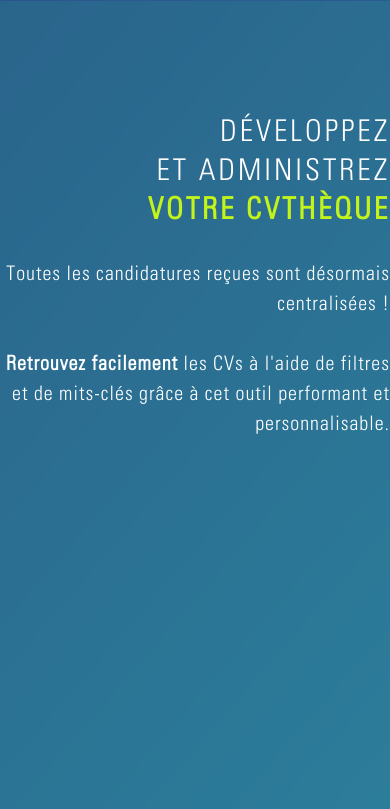
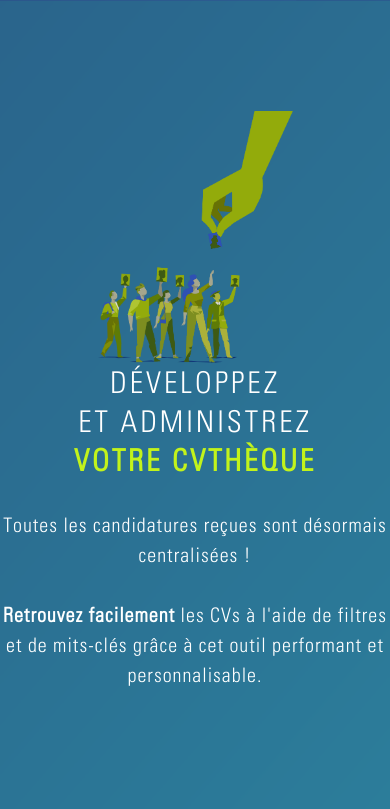
Before and after one commit to PierreSchuvey/accelrh, a PHP site: page / in a window 390 px wide; the page is wider, and only the part inside the window is pictured. Shown: the part 5691-6500 px from the top of that part. Run offline with PHP 8.4, Linux system fonts and the light colour scheme.

Commit message:
01/03/2021 09:19

```diff
--- a/assets/css/style.css
+++ b/assets/css/style.css
@@ -335,6 +335,15 @@ background: url(../images/backSection2.png) no-repeat center fixed;
 #computerImage{
   display: none;
 }
+#groupImage{
+  display: none;
+}
+#droitsImage{
+  display: none;
+}
+#analyseImage{
+  display: none;
+}
 #logoAccelerh{
   position: fixed;
     /* center the element */
@@ -489,7 +498,28 @@ background: url(../images/backSection2.png) no-repeat center fixed;
     #fifthPanelGroup p{
       text-align: center;
     }
+    #seventhPanelGroup p{
+      text-align: center;
+    }
+    #ninthPanelGroup p{
+      text-align: center;
+    }
    #computerImage{
+     display: block;
+     margin: auto;
+     width: 50%;
+   }
+   #groupImage{
+     display: block;
+     margin: auto;
+     width: 50%;
+   }
+   #droitsImage{
+     display: block;
+     margin: auto;
+     width: 50%;
+   }
+   #analyseImage{
      display: block;
      margin: auto;
      width: 50%;
--- a/index.php
+++ b/index.php
@@ -193,7 +193,8 @@
       </div>
     </section>
     <section id="seventhPage" class="panel7 scrollable-section" data-panel="panel7">
-        <div class="panelGroup">
+        <div id="seventhPanelGroup" class="panelGroup">
+          <img id="groupImage" class="img-fluid" src="assets/images/groupSection7Image.png" alt="">
           <div class="col-12 offset-sm-2 col-sm-4">
             <p class="cvtheque">Développez<br> et administrez<br><span class="greenText">votre cvthèque</span></p>
             <p class="cvthequeText">Toutes les candidatures reçues sont désormais centralisées !</p>
@@ -203,7 +204,8 @@
     </section>
     <section id="eighthPage" class="panel8 scrollable-section" data-panel="panel8">
       <div id="fifthPanelGroup" class="panelGroup">
-        <p class="gestionDroits">Travaillez en ésuipe et<br><span class="greenText">gérez les droits</span><b> de chacun</b></p>
+        <img id="droitsImage" class="img-fluid" src="assets/images/groupSection8Image.png" alt="">
+        <p class="gestionDroits">Travaillez en équipe et<br><span class="greenText">gérez les droits</span><b> de chacun</b></p>
         <p class="gestionDroitsText">
           Plateforme multi-utilisateurs, notre ATS permet
           <br>une gestion de droits avancés.
@@ -216,7 +218,8 @@
       </div>
     </section>
     <section id="ninthPage" class="panel9 scrollable-section" data-panel="panel9">
-        <div class="panelGroup">
+        <div id="ninthPanelGroup" class="panelGroup">
+          <img id="analyseImage" class="img-fluid" src="assets/images/groupSection9Image.png" alt="">
           <div class="col-12 offset-sm-2 col-sm-4">
             <p class="activity">Analysez et mesurez<br><span class="darkGreenText">votre activité</span></p>
             <p class="activityText">
```
Also changed, not shown: assets/images/groupSection7Image.png (added), assets/images/groupSection8Image.png (added), assets/images/groupSection9Image.png (added).
